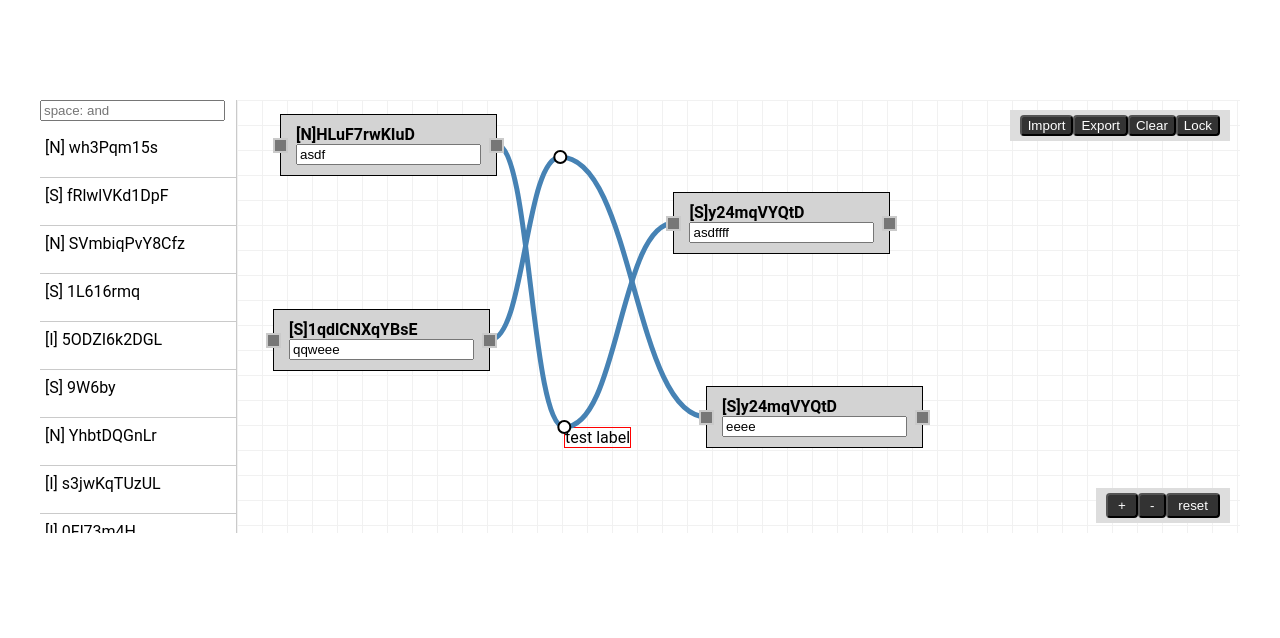
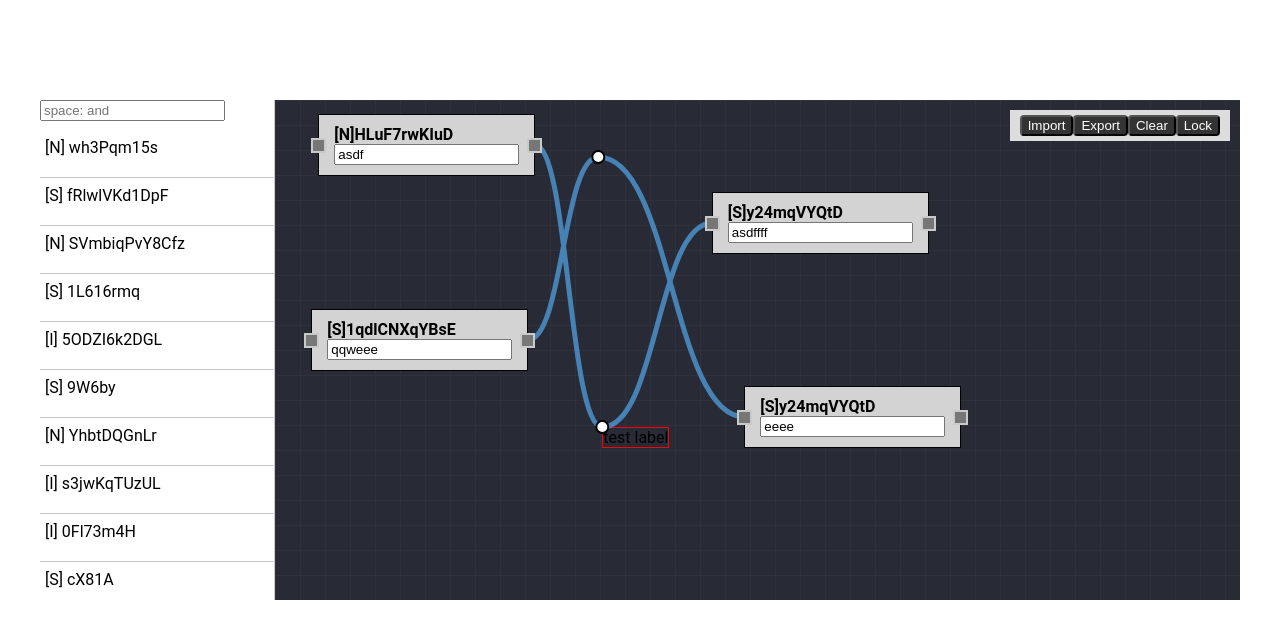
Before and after one commit to ImuruKevol/react-Drawflow, a React (Create React App) app: page / in a window 1280 px wide. Shown: the top 638 px of the page. Built offline with nearby package versions, Linux system fonts and the light colour scheme.

Commit message:
Modify: node, path, point 이동 시 렉걸리는 현상 최적화

```diff
--- a/src/App.js
+++ b/src/App.js
@@ -1,6 +1,8 @@
 import React, { useState, useEffect } from 'react';
 import Drawflow from './components/Drawflow/Drawflow';
 import { LIST_TYPE, PAGE, RULES, RULES_LIST_TYPE } from './common/Enum';
+import FilterList from "./components/Drawflow/NodeListMenu/FilterList";
+import RuleList from "./components/Drawflow/NodeListMenu/RuleList";
 import mock from "./components/Drawflow/Mock";
 import './App.css';
 
@@ -9,9 +11,9 @@ function App() {
   const current = window.location.pathname.slice(1).length === 0?RULES.SINGLE:window.location.pathname.slice(1);
   //* original data list
   const [dataObj, setDataObj] = useState(null);
-  //* cache; cacheing dataObj.list
-  // const [cache, setCache] = useState([]);
   const [canvasData, setCanvasData] = useState(null);
+  const [editLock, setEditLock] = useState(false);
+  const [searchWord, setSearchWord] = useState("");
 
   useEffect(() => {
     const getInitData = async () => {
@@ -39,35 +41,62 @@ function App() {
     })
   }, []);
 
-  const clearCurrent = () => {
-    setDataObj(null);
+  const onDragStart = (e, nodeType, idx, menuType) => {
+    e.dataTransfer.setData("nodeType", nodeType);
+    e.dataTransfer.setData("index", idx);
+    if(menuType) e.dataTransfer.setData("menuType", menuType);
   }
 
-  // const getDataByScroll = async (searchWord = "") => {
-  //   //* get next data
-  //   let result = await mock.getFilters(PAGE[current], searchWord);
+  const isIncludeAndSearch = (target) => {
+    const arr = searchWord.toLowerCase().split(" ").filter(item => item.length > 0);
+    return arr.filter(word => target.toLowerCase().includes(word)).length === arr.length;
+}
 
-  //   setDataObj({
-  //     ...dataObj,
-  //     list: [...dataObj.list, ...result.list],
-  //   });
-  // }
-
-  const isInfinityScroll = RULES_LIST_TYPE[current] !== LIST_TYPE.FILTER;
+  const useSearchButton = RULES_LIST_TYPE[current] !== LIST_TYPE.FILTER;
 
   return (
     <div className="App">
-      {/* {current === LIST_TYPE.RULE && <button onClick={() => {setCurrent(LIST_TYPE.FILTER)}}>Fields</button>} */}
-      {/* {current === LIST_TYPE.FILTER && <button onClick={() => {setCurrent(LIST_TYPE.RULE)}}>Rules</button>} */}
       {canvasData && dataObj &&
+      <>
+      <div className="drawflow-node-list">
+        <div className="drawflow-node-list-search">
+            <input
+                type="text"
+                placeholder="space: and"
+                onChange={e => {setSearchWord(e.target.value)}}
+            />
+            {useSearchButton && <button>검색</button>}
+        </div>
+        <div className="drawflow-node-list-flex">
+          {RULES_LIST_TYPE[current] === LIST_TYPE.FILTER?
+            <FilterList
+              filterList={dataObj.list}
+              editLock={editLock}
+              onDragStart={onDragStart}
+              isIncludeAndSearch={isIncludeAndSearch}
+            /> :
+            RULES_LIST_TYPE[current] === LIST_TYPE.RULE?
+            <RuleList
+              single={dataObj[RULES.SINGLE]}
+              threshold={dataObj[RULES.THRESHOLD]}
+              editLock={editLock}
+              onDragStart={onDragStart}
+              isIncludeAndSearch={isIncludeAndSearch}
+            /> :
+            null
+          }
+        </div>
+      </div>
       <Drawflow
         type={RULES_LIST_TYPE[current]}
         dataObj={dataObj}
         canvasData={canvasData}
-        // getDataByScroll={getDataByScroll}
-        clearCurrent={clearCurrent}
-        infinityScroll={isInfinityScroll}
-      />}
+        useSearchButton={useSearchButton}
+        editLock={editLock}
+        setEditLock={setEditLock}
+        setSearchWord={setSearchWord}
+      />
+    </>}
     </div>
   );
 }
--- a/src/components/Drawflow/Drawflow.js
+++ b/src/components/Drawflow/Drawflow.js
@@ -8,17 +8,15 @@ import Nodes from "./Nodes";
 import handler from "./drawflowHandler";
 import { MODAL_TYPE, MODAL_LABEL, LIST_TYPE, NODE_MAPPING, RULES } from "../../common/Enum";
 import "./style/drawflow.css";
-import FilterList from "./NodeListMenu/FilterList";
-import RuleList from "./NodeListMenu/RuleList";
 
 class Drawflow extends React.Component {
     constructor () {
         super();
         this.state = {
             nodeId: 1,
+            canvasDrag: false,
             config: {
                 drag: false,
-                canvasDrag: false,
                 connectionsLabelEnable: false,
                 canvasTranslate: {
                     x: 0,
@@ -35,32 +33,14 @@ class Drawflow extends React.Component {
             connections: {},
             connectionsLabel: {},
             ports: {},
-            editLock: false,
-            select: null,                   // TODO: move select(new object state)
-            selectId: null,                 // TODO: move select(new object state)
-            selectPoint: null,              // TODO: move select(new object state)
+            select: null,
+            selectId: null,
+            selectPoint: null,
             showButton: null,
             newPathDirection: null,
             modalType: null,
-            searchWord: "",
         }
         this.tmpPorts = {};
-    }
-
-    makePortObj = (port) => {
-        let obj = {
-            inputs: {},
-            outputs: {},
-        };
-
-        for(let i=1;i<=port.in;i++) {
-            obj.inputs[`input_${i}`] = {connections: []};
-        }
-        for(let i=1;i<=port.out;i++) {
-            obj.outputs[`output_${i}`] = {connections: []};
-        }
-
-        return obj;
     }
 
     /**
@@ -77,7 +57,6 @@ class Drawflow extends React.Component {
             type: nodeType,
             data,
             port,
-            connections: this.makePortObj(port),
             pos: {
                 x: pos.x,
                 y: pos.y,
@@ -103,8 +82,8 @@ class Drawflow extends React.Component {
 
     addNodeToDrawFlow = (nodeType, x, y, idx, menuType) => {
         const { type } = this.props;
-        const { editLock, config } = this.state;
-        if(editLock) return;
+        const { config } = this.state;
+        if(this.props.editLock) return;
         const pos = handler.getPos(x, y, config.zoom.value);
         this.addNode(nodeType, {in: 1, out: 1}, pos, this.getDataByIndex[type](idx, menuType));
     }
@@ -194,13 +173,13 @@ class Drawflow extends React.Component {
     }
 
     drawConnections = (start, end, points, idx, svgKey) => {
-        const { connections, editLock, config } = this.state;
+        const { connections, config } = this.state;
         let circles = points.reduce((acc, val, i) => {
             const key = "draw-flow-svg-" + idx + "circle-" + i;
             const property = {
                 key,
                 style: {
-                    cursor: editLock?"auto":"move",
+                    cursor: this.props.editLock?"auto":"move",
                 },
                 cx: val.x,
                 cy: val.y,
@@ -211,7 +190,7 @@ class Drawflow extends React.Component {
                 points={connections[svgKey]}
                 svgKey={svgKey}
                 i={i}
-                editLock={editLock}
+                editLock={this.props.editLock}
                 select={this.select}
                 movePoint={this.movePoint}
                 setConnections={this.setConnections}
@@ -238,7 +217,7 @@ class Drawflow extends React.Component {
         return (
         <>
             <Connection.Path
-                editLock={editLock}
+                editLock={this.props.editLock}
                 points={connections[svgKey]}
                 zoom={config.zoom.value}
                 start={start}
@@ -405,7 +384,7 @@ class Drawflow extends React.Component {
     }
 
     nodeDelete = () => {
-        if(this.state.editLock) return;
+        if(this.props.editLock) return;
         const { connections, drawflow, ports, selectId } = this.state;
         if(!selectId) return;
         let obj = {
@@ -444,7 +423,7 @@ class Drawflow extends React.Component {
     }
 
     pathDelete = () => {
-        if(this.state.editLock) return;
+        if(this.props.editLock) return;
         const { selectId, connections } = this.state;
         let newConnections = {...connections};
         delete newConnections[selectId];
@@ -468,8 +447,8 @@ class Drawflow extends React.Component {
     }
 
     onMouseMoveCanvas = (e) => {
-        const { config } = this.state;
-        if(config.canvasDrag) this.moveCanvas(e);
+        const { canvasDrag } = this.state;
+        if(canvasDrag) this.moveCanvas(e);
 
         const { select } = this.state;
         if(select && select.classList.contains("output")) {
@@ -485,6 +464,30 @@ class Drawflow extends React.Component {
         this.setPosWithCursorOut(e);
     }
 
+    onMouseDownCanvas = e => {
+        if(e.target.id !== "drawflow" && !e.target.classList.contains("drawflow")) return;
+        this.setState({
+            canvasDrag: true,
+        });
+        this.unSelect(e);
+    }
+
+    onMouseUpCanvas = e => {
+        let obj = {
+            newPathDirection: null,
+            canvasDrag: false,
+            config: {
+                ...this.state.config,
+                drag: false,
+            }
+        }
+        const { select } = this.state;
+        if(select && select.classList.contains("output")) {
+            obj.select = null;
+        }
+        this.setState(obj);
+    }
+
     onKeyDown = (e) => {
         if(e.key === "Delete"){
             const { select } = this.state;
@@ -497,14 +500,8 @@ class Drawflow extends React.Component {
         }
     }
 
-    isIncludeAndSearch = (target) => {
-        const { searchWord } = this.state;
-        const arr = searchWord.toLowerCase().split(" ").filter(item => item.length > 0);
-        return arr.filter(word => target.toLowerCase().includes(word)).length === arr.length;
-    }
-
     onChangeSearchWord = e => {
-        this.setState({
+        this.props.setSearchWord({
             searchWord: e.target.value,
         });
     }
@@ -538,7 +535,7 @@ class Drawflow extends React.Component {
     }
 
     newPath = () => {
-        const { select, config, ports, selectId, editLock, newPathDirection } = this.state;
+        const { select, config, ports, selectId, newPathDirection } = this.state;
         const idx = handler.findIndexByElement(select);
         const startKey = `${selectId}_out_${idx + 1}`;
 
@@ -559,7 +556,7 @@ class Drawflow extends React.Component {
                 className="drawflow-connection"
             >
                 <Connection.Path
-                    editLock={editLock}
+                    editLock={this.props.editLock}
                     zoom={zoom}
                     start={start}
                     end={end}
@@ -638,63 +635,38 @@ class Drawflow extends React.Component {
         });
     }
 
-    canvasLock = (lock) => {
-        this.setState({
-            editLock: lock,
-        });
-    }
-
-    zoom = {
-        in: () => {
+    /**
+     * @param {Boolean} plag true: zoom in, false: zoom out, null: zoom reset
+     */
+    zoom = (plag) => {
         const { zoom } = this.state.config;
-            const { value, max, tick } = zoom;
-            if(value >= max) return;
-            this.setState({
-                config: {
-                    ...this.state.config,
+        const { value, max, min, tick } = zoom;
+        let afterZoom = plag? value + tick : value - tick;
+        let obj = {
             zoom: {
                 ...zoom,
-                        value: value + tick,
+                value: afterZoom,
             }
         }
-            });
-        },
-        out: () => {
-            const { zoom } = this.state.config;
-            const { value, min, tick } = zoom;
-            if(value <= min) return;
-            this.setState({
-                config: {
-                    ...this.state.config,
-                    zoom: {
-                        ...zoom,
-                        value: value - tick,
-                    }
-                }
-            });
-        },
-        reset: () => {
-            const { config } = this.state;
-            const { zoom } = config;
-            this.setState({
-                config: {
-                    ...config,
-                    zoom: {
-                        ...zoom,
-                        value: 1,
-                    },
-                    canvasTranslate: {
+        if(plag === null) {
+            obj.zoom.value = 1;
+            obj.canvasTranslate = {
                 x: 0,
                 y: 0,
             }
         }
+        if(afterZoom > max || afterZoom < min) return;
+        this.setState({
+            config: {
+                ...this.state.config,
+                ...obj,
+            }
         });
-        }
     }
 /* Button Function Area End */
 
     render () {
-        const nodeBlockEvent = this.state.editLock?
+        const nodeBlockEvent = this.props.editLock?
         {
             select: () => {},
             moveNode: () => {},
@@ -751,64 +723,12 @@ class Drawflow extends React.Component {
             />
             }
             <div className="drawflow-wrapper">
-                <div className="drawflow-node-list">
-                    <div className="drawflow-node-list-search">
-                        <input
-                            type="text"
-                            placeholder="space: and"
-                            onChange={this.onChangeSearchWord}
-                        />
-                        {this.props.infinityScroll && <button>검색</button>}
-                    </div>
-                    <div className="drawflow-node-list-flex">
-                        {this.props.type === LIST_TYPE.FILTER?
-                            <FilterList
-                                filterList={this.props.dataObj.list}
-                                editLock={this.state.editLock}
-                                onDragStart={this.onDragStart}
-                                isIncludeAndSearch={this.isIncludeAndSearch}
-                            /> :
-                            this.props.type === LIST_TYPE.RULE?
-                            <RuleList
-                                single={this.props.dataObj[RULES.SINGLE]}
-                                threshold={this.props.dataObj[RULES.THRESHOLD]}
-                                editLock={this.state.editLock}
-                                onDragStart={this.onDragStart}
-                                isIncludeAndSearch={this.isIncludeAndSearch}
-                            /> :
-                            null
-                        }
-                    </div>
-                </div>
                 <div className="drawflow-main">
                     <div
                         id="drawflow"
                         className="parent-drawflow"
-                        onMouseDown={e => {
-                            if(e.target.id !== "drawflow" && !e.target.classList.contains("drawflow")) return;
-                            this.setState({
-                                config: {
-                                    ...this.state.config,
-                                    canvasDrag: true,
-                                }
-                            });
-                            this.unSelect(e);
-                        }}
-                        onMouseUp={e => {
-                            let obj = {
-                                newPathDirection: null,
-                                config: {
-                                    ...this.state.config,
-                                    drag: false,
-                                    canvasDrag: false,
-                                }
-                            }
-                            const { select } = this.state;
-                            if(select && select.classList.contains("output")) {
-                                obj.select = null;
-                            }
-                            this.setState(obj);
-                        }}
+                        onMouseDown={this.onMouseDownCanvas}
+                        onMouseUp={this.onMouseUpCanvas}
                         onMouseMove={this.onMouseMoveCanvas}
                         onDrop={this.drop}
                         onDragOver={e => {e.preventDefault()}}
@@ -817,27 +737,20 @@ class Drawflow extends React.Component {
                             importJson={this.importJson}
                             exportJson={this.exportJson}
                             clear={this.clear}
-                            editLock={this.state.editLock}
-                            setEditorMode={this.canvasLock}
+                            editLock={this.props.editLock}
+                            setEditorMode={this.props.setEditLock}
                         />
-                        <DrawflowZoomArea
-                            zoomIn={this.zoom.in}
-                            zoomOut={this.zoom.out}
-                            zoomReset={this.zoom.reset}
-                        />
+                        {/* deactive */}
+                        {/* <DrawflowZoomArea
+                            zoomIn={this.zoom(true)}
+                            zoomOut={this.zoom(false)}
+                            zoomReset={this.zoom(null)}
+                        /> */}
                         <div
                             className="drawflow"
                             style={{
                                 transform: `translate(${this.state.config.canvasTranslate.x}px, ${this.state.config.canvasTranslate.y}px) scale(${this.state.config.zoom.value})`
                             }}
-                            // onMouseUp={e => {}}
-                            // onMouseMove={e => {}}
-                            // onMouseDown={e => {}}
-                            // onContextMenu={e => {}}
-                            // onKeyDown={e => {}}
-                            // onWheel={e => {}}
-                            // onInput={e => {}}
-                            // onDoubleClick={e => {}}
                         >
                             {Object.values(this.state.drawflow).map((node, idx) =>
                             <DrawflowNodeBlock
@@ -845,7 +758,7 @@ class Drawflow extends React.Component {
                                 zoom={this.state.config.zoom.value}
                                 NodeContent={Nodes[node.type]}
                                 params={node}
-                                editLock={this.state.editLock}
+                                editLock={this.props.editLock}
                                 ports={this.state.ports}
                                 pushPorts={this.pushPorts}
                                 showButton={this.state.showButton}
--- a/src/components/Drawflow/Mock/dummy.mock.js
+++ b/src/components/Drawflow/Mock/dummy.mock.js
@@ -13,18 +13,6 @@ export default () => {
           "port": {
             "in": 1,
             "out": 1
-          },
-          "connections": {
-            "inputs": {
-              "input_1": {
-                "connections": []
-              }
-            },
-            "outputs": {
-              "output_1": {
-                "connections": []
-              }
-            }
           },
           "pos": {
             "x": 43.3125,
@@ -43,18 +31,6 @@ export default () => {
             "in": 1,
             "out": 1
           },
-          "connections": {
-            "inputs": {
-              "input_1": {
-                "connections": []
-              }
-            },
-            "outputs": {
-              "output_1": {
-                "connections": []
-              }
-            }
-          },
           "pos": {
             "x": 469.3125,
             "y": 286
@@ -72,18 +48,6 @@ export default () => {
             "in": 1,
             "out": 1
           },
-          "connections": {
-            "inputs": {
-              "input_1": {
-                "connections": []
-              }
-            },
-            "outputs": {
-              "output_1": {
-                "connections": []
-              }
-            }
-          },
           "pos": {
             "x": 436.8125,
             "y": 92
@@ -100,18 +64,6 @@ export default () => {
           "port": {
             "in": 1,
             "out": 1
-          },
-          "connections": {
-            "inputs": {
-              "input_1": {
-                "connections": []
-              }
-            },
-            "outputs": {
-              "output_1": {
-                "connections": []
-              }
-            }
           },
           "pos": {
             "x": 36.3125,
--- a/src/components/Drawflow/NodeListMenu/FilterList.js
+++ b/src/components/Drawflow/NodeListMenu/FilterList.js
@@ -14,6 +14,7 @@ const FilterList = (props) => {
             return (
             isIncludeAndSearch(label) &&
             <MenuCommonBlock
+                key={"drawflow-sidemenu-block-" + idx}
                 label={label}
                 nodeType={NODE_MAPPING[LIST_TYPE.FILTER]}
                 idx={idx}
--- a/src/components/Drawflow/NodeListMenu/MenuCommonBlock.js
+++ b/src/components/Drawflow/NodeListMenu/MenuCommonBlock.js
@@ -6,7 +6,6 @@ const MenuCommonBlock = (props) => {
     return (
     <div
         className="drawflow-node-block"
-        key={"drawflow-node-" + idx}
         draggable={!editLock}
         onDragStart={e => {
             onDragStart(e, nodeType, idx, menuType);
--- a/src/components/Drawflow/style/drawflow.css
+++ b/src/components/Drawflow/style/drawflow.css
@@ -1,7 +1,8 @@
 :root {
   --border-color: #cacaca;
-  --background-color: #ffffff;
-  --background-box-title: #f7f7f7;
+  --background-color: #282A36;
+  --background-plaid-color: #2F323D;
+  --sidemenu-width: 235px;
 }
 
 html, body {
@@ -13,28 +14,14 @@ html, body {
   font-family: 'Roboto', sans-serif;
 }
 
-header h2 {
-  margin: 0px;
-  line-height: 66px;
-}
-
 button {
   cursor: pointer;
 }
 
-.drawflow-container {
-  height: 100%;
-}
-
-.drawflow-wrapper {
-  width: 100%;
-  height: calc(100% - 67px);
-  display: flex;
-}
-
 .drawflow-node-list {
+  display: inline-block;
   overflow: auto;
-  width: 235px;
+  width: var(--sidemenu-width);
   height: 100%;
   border-right: 1px solid var(--border-color);
 }
@@ -67,82 +54,19 @@ button {
   padding-top: 30px;
 }
 
-.drawflow-node-block {
-  line-height: 35px;
-  border-bottom: 1px solid var(--border-color);
-  padding: 0 5px;
-  cursor: move;
-  user-select: none;
+.drawflow-container {
+  display: inline-block;
+  width: calc(100% - var(--sidemenu-width));
+  height: 100%;
 }
 
-.drawflow-additional {
-  float: right;
-  position: absolute;
-  top: 10px;
-  right: 10px;
-  padding: 5px 10px;
-  background-color: #ddd;
-  font-weight: bold;
-  z-index: 10;
-}
-
-.drawflow-additional .drawflow-additional-button {
-  background-color: #333;
-  color: #fff;
-  border-radius: 4px;
-}
-
-.drawflow-zoom {
-  float: right;
-  position: absolute;
-  bottom: 10px;
-  right: 10px;
-  padding: 5px 10px;
-  background-color: #ddd;
-  font-weight: bold;
-  z-index: 10;
-}
-
-.drawflow-zoom-button {
-  background-color: #333;
-  color: #fff;
-  border-radius: 4px;
-  padding: 3px 10px;
+.drawflow-wrapper {
+  height: 100%;
+  display: flex;
 }
 
 .drawflow-main {
   width: 100%;
-}
-
-#drawflow {
-  position: relative;
-  width: 100%;
-  height: 100%;
-  background: var(--background-color);
-  background-size: 25px 25px;
-  background-image:
-   linear-gradient(to right, #f1f1f1 1px, transparent 1px),
-   linear-gradient(to bottom, #f1f1f1 1px, transparent 1px);
-}
-
-.drawflow-node-block-common,
-.drawflow-node-block-round {
-  display: inline-block;
-  padding: 10px 15px;
-  position: absolute;
-  border: 1px solid black;
-  display: flex;
-  align-items: center;
-  z-index: 20;
-}
-
-.drawflow-node-block-common {
-  background-color: lightgray;
-}
-
-.drawflow-node-block-round {
-  border-radius: 50%;
-  background-color: lightcyan;
 }
 
 .drawflow-main #drawflow .drawflow .inputs .input,
@@ -180,6 +104,27 @@ button {
   stroke: red;
 }
 
+#drawflow {
+  display: flex;
+  position: relative;
+  width: 100%;
+  height: 100%;
+  overflow: hidden;
+  background: var(--background-color);
+  background-size: 25px 25px;
+  background-image:
+    linear-gradient(to right, var(--background-plaid-color) 1px, transparent 1px),
+    linear-gradient(to bottom, var(--background-plaid-color) 1px, transparent 1px);
+  outline:none;
+}
+
+.drawflow {
+  width: 100%;
+  height: 100%;
+  position: relative;
+  user-select: none;
+}
+
 .drawflow .drawflow-node-block-common.select,
 .drawflow .drawflow-node-block-common .select {
   -webkit-box-shadow: 0 2px 15px 2px var(--border-color);
@@ -192,25 +137,6 @@ button {
   r: 7;
   fill: red;
   z-index: 30;
-}
-
-/* .drawflow-node-content {
-
-} */
-
-.parent-drawflow {
-  display: flex;
-  overflow: hidden;
-  touch-action: none;
-  outline:none;
-}
-
-.drawflow {
-  width: 100%;
-  height: 100%;
-  position: relative;
-  user-select: none;
-
 }
 
 .drawflow .parent-node {
@@ -263,6 +189,79 @@ button {
   stroke-width: 5px;
   stroke: steelblue;
 }
+
+.drawflow-node-block {
+  line-height: 35px;
+  border-bottom: 1px solid var(--border-color);
+  padding: 0 5px;
+  cursor: move;
+  user-select: none;
+}
+
+.drawflow-additional {
+  float: right;
+  position: absolute;
+  top: 10px;
+  right: 10px;
+  padding: 5px 10px;
+  background-color: #ddd;
+  font-weight: bold;
+  z-index: 10;
+}
+
+.drawflow-additional .drawflow-additional-button {
+  background-color: #333;
+  color: #fff;
+  border-radius: 4px;
+}
+
+.drawflow-zoom {
+  float: right;
+  position: absolute;
+  bottom: 10px;
+  right: 10px;
+  padding: 5px 10px;
+  background-color: #ddd;
+  font-weight: bold;
+  z-index: 10;
+}
+
+.drawflow-zoom-button {
+  background-color: #333;
+  color: #fff;
+  border-radius: 4px;
+  padding: 3px 10px;
+}
+
+.drawflow-node-block-common,
+.drawflow-node-block-round {
+  display: inline-block;
+  padding: 10px 15px;
+  position: absolute;
+  border: 1px solid black;
+  display: flex;
+  align-items: center;
+  z-index: 20;
+}
+
+.drawflow-node-block-common {
+  background-color: lightgray;
+}
+
+.drawflow-node-block-round {
+  border-radius: 50%;
+  background-color: lightcyan;
+}
+
+.drawflow-node-block span {
+  display: inline-block;
+  width: 100%;
+  overflow: hidden;
+  word-break: break-all;
+  white-space: nowrap;
+  text-overflow: ellipsis;
+}
+
 
 .drawflow-delete {
   position: absolute;
@@ -335,12 +334,3 @@ button {
   text-align: center;
   margin-bottom: 10px;
 }
-
-.drawflow-node-block span {
-  display: inline-block;
-  width: 100%;
-  overflow: hidden;
-  word-break: break-all;
-  white-space: nowrap;
-  text-overflow: ellipsis;
-}
```
Also changed, not shown: src/components/Drawflow/NodeListMenu/RuleList.js (+4 -3 lines), 1 other file (tests, documents, lock files or other folders). Lines whose indentation alone changed are shown as unchanged.
